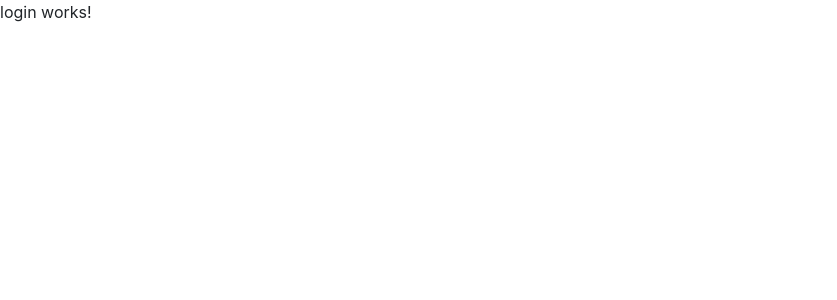
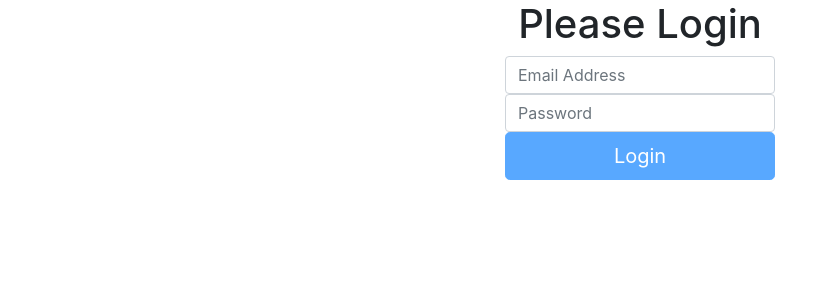
Before and after one commit to JasonXBlue/BlankSignOn, an Angular app in the folder BlankSignOn/: page / in a window 1280 px wide. Shown: the top 300 px of the page, without its empty margins (0-837 px from the left). Built offline with nearby package versions, Linux system fonts and the light colour scheme.

Commit message:
add login

```diff
--- a/BlankSignOn/src/app/login/login.component.html
+++ b/BlankSignOn/src/app/login/login.component.html
@@ -1 +1,39 @@
-<p>login works!</p>
+<div class="container text-center" style="max-width: 300px; margin: auto;">
+  <form [formGroup]="loginForm" class="form-signin" (ngSubmit)="submit()">
+    <h1>Please Login</h1>
+    <label for="inputEmail" class="sr-only">Email Address</label>
+    <input
+      type="email"
+      id="inputEmail"
+      class="form-control"
+      formControlName="inputEmail"
+      placeholder="Email Address"
+    />
+    <label
+      class="alert alert-danger"
+      *ngIf="
+        !this.loginForm.controls.inputEmail.valid &&
+        this.loginForm.controls.inputEmail.touched
+      "
+      >Email Address Required</label
+    >
+    <label for="inputPassword" class="sr-only">Password</label>
+    <input
+      type="password"
+      id="inputPassword"
+      class="form-control"
+      formControlName="inputPassword"
+      placeholder="Password"
+    />
+    <label class="alert alert-danger" *ngIf="passwordValid"
+      >Password is Required</label
+    >
+    <button
+      class="btn btn-lg btn-primary btn-block"
+      type="submit"
+      [disabled]="!loginForm.valid"
+    >
+      Login
+    </button>
+  </form>
+</div>
--- a/BlankSignOn/src/app/login/login.component.ts
+++ b/BlankSignOn/src/app/login/login.component.ts
@@ -1,15 +1,40 @@
 import { Component, OnInit } from '@angular/core';
+import { FormGroup, FormBuilder, Validators } from '@angular/forms';
 
 @Component({
   selector: 'app-login',
   templateUrl: './login.component.html',
-  styleUrls: ['./login.component.css']
+  styleUrls: ['./login.component.css'],
 })
 export class LoginComponent implements OnInit {
+  loginForm: FormGroup;
 
-  constructor() { }
-
-  ngOnInit(): void {
+  get passwordValid(): boolean {
+    return (
+      !this.loginForm.controls.inputPassword.valid &&
+      this.loginForm.controls.inputPassword.touched
+    );
+  }
+  constructor(private formBuilder: FormBuilder) {
+    this.loginForm = this.formBuilder.group({
+      inputEmail: [
+        '',
+        Validators.compose([
+          Validators.required,
+          Validators.email,
+          Validators.maxLength(100),
+        ]),
+      ],
+      inputPassword: [
+        '',
+        Validators.compose([Validators.required, Validators.maxLength(30)]),
+      ],
+    });
   }
 
+  ngOnInit(): void {}
+
+  submit() {
+    console.log(this.loginForm);
+  }
 }
```
